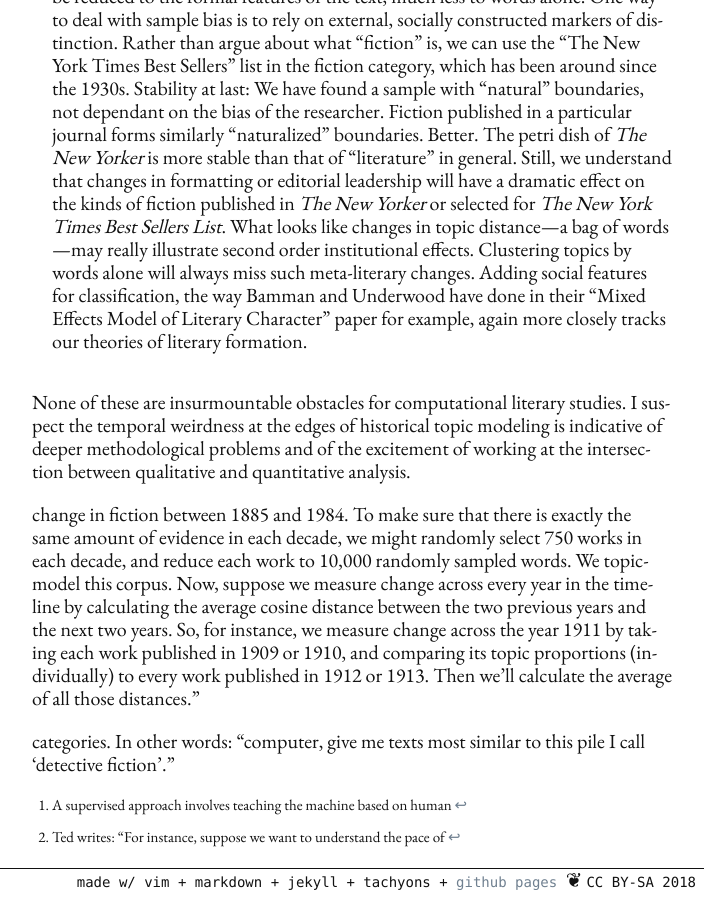
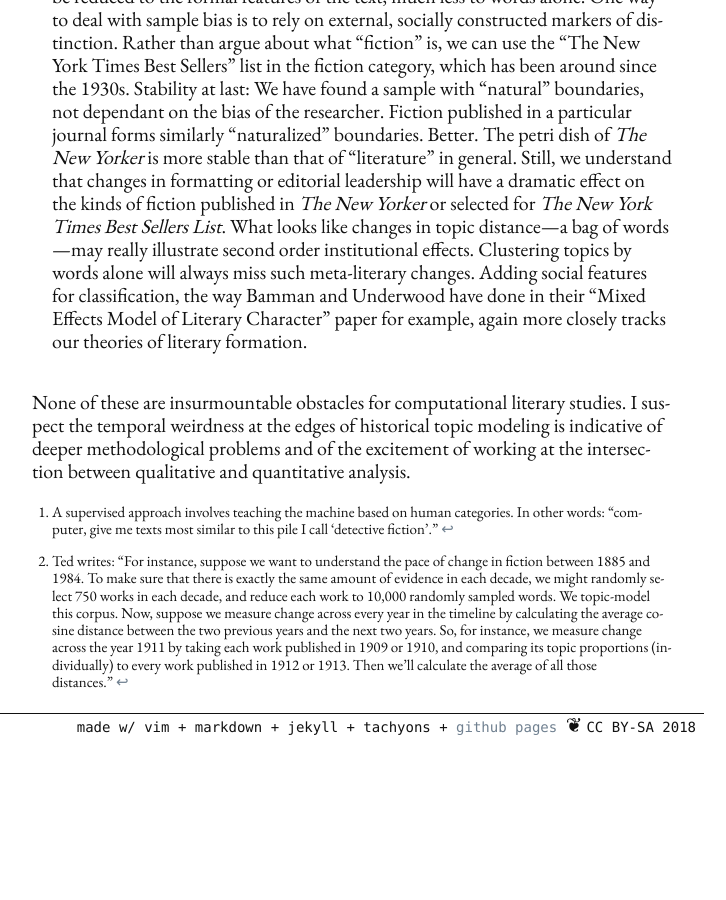
Before and after one commit to denten/denten.github.io, a Jekyll site: the page built from _posts/2018-07-25-time-and-topics.md, in a window 1280 px wide and 900 px high, scrolled down 2119 px. Shown: the whole window, without its empty margins (288-1014 px from the left). Built offline with Jekyll 4.4.1, drawn with Linux system fonts in a browser that asks for light colours; after the commit the page ends 2864 px from its top, so only the background shows below that.

Commit message:
update yamls

```diff
--- a/_posts/2018-07-25-time-and-topics.md
+++ b/_posts/2018-07-25-time-and-topics.md
@@ -119,17 +119,6 @@
 indicative of deeper methodological problems and of the excitement of working
 at the intersection between qualitative and quantitative analysis.
 
-[^2]: Ted writes: "For instance, suppose we want to understand the pace of
-change in fiction between 1885 and 1984. To make sure that there is exactly
-the same amount of evidence in each decade, we might randomly select 750 works
-in each decade, and reduce each work to 10,000 randomly sampled words. We
-topic-model this corpus. Now, suppose we measure change across every year in
-the timeline by calculating the average cosine distance between the two
-previous years and the next two years. So, for instance, we measure change
-across the year 1911 by taking each work published in 1909 or 1910, and
-comparing its topic proportions (individually) to every work published in 1912
-or 1913. Then we’ll calculate the average of all those distances."
+[^1]: A supervised approach involves teaching the machine based on human categories. In other words: "computer, give me texts most similar to this pile I call 'detective fiction'."
 
-[^1]: A supervised approach involves teaching the machine based on human
-categories. In other words: "computer, give me texts most similar to this pile
-I call 'detective fiction'."
+[^2]: Ted writes: "For instance, suppose we want to understand the pace of change in fiction between 1885 and 1984. To make sure that there is exactly the same amount of evidence in each decade, we might randomly select 750 works in each decade, and reduce each work to 10,000 randomly sampled words. We topic-model this corpus. Now, suppose we measure change across every year in the timeline by calculating the average cosine distance between the two previous years and the next two years. So, for instance, we measure change across the year 1911 by taking each work published in 1909 or 1910, and comparing its topic proportions (individually) to every work published in 1912 or 1913. Then we’ll calculate the average of all those distances."
```
